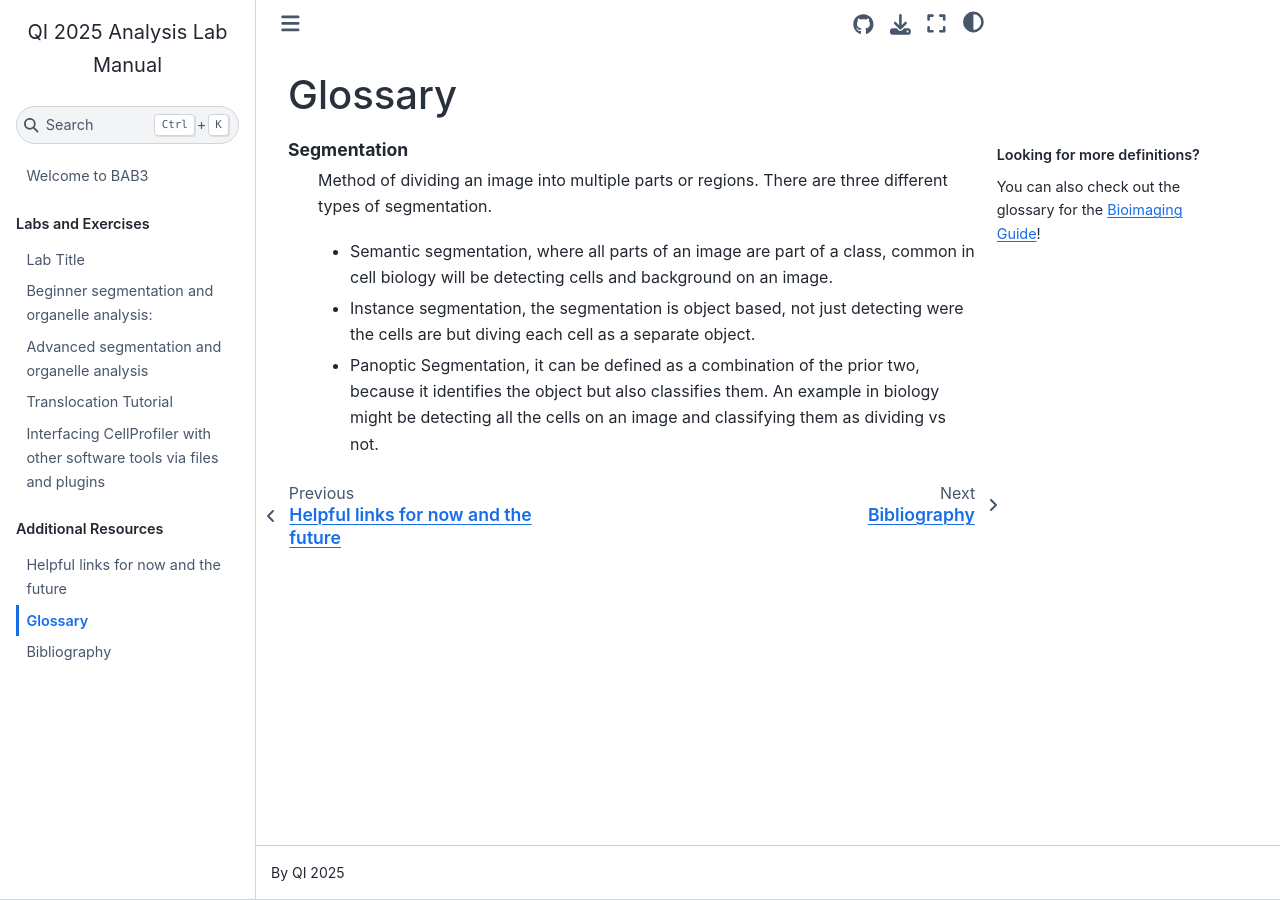
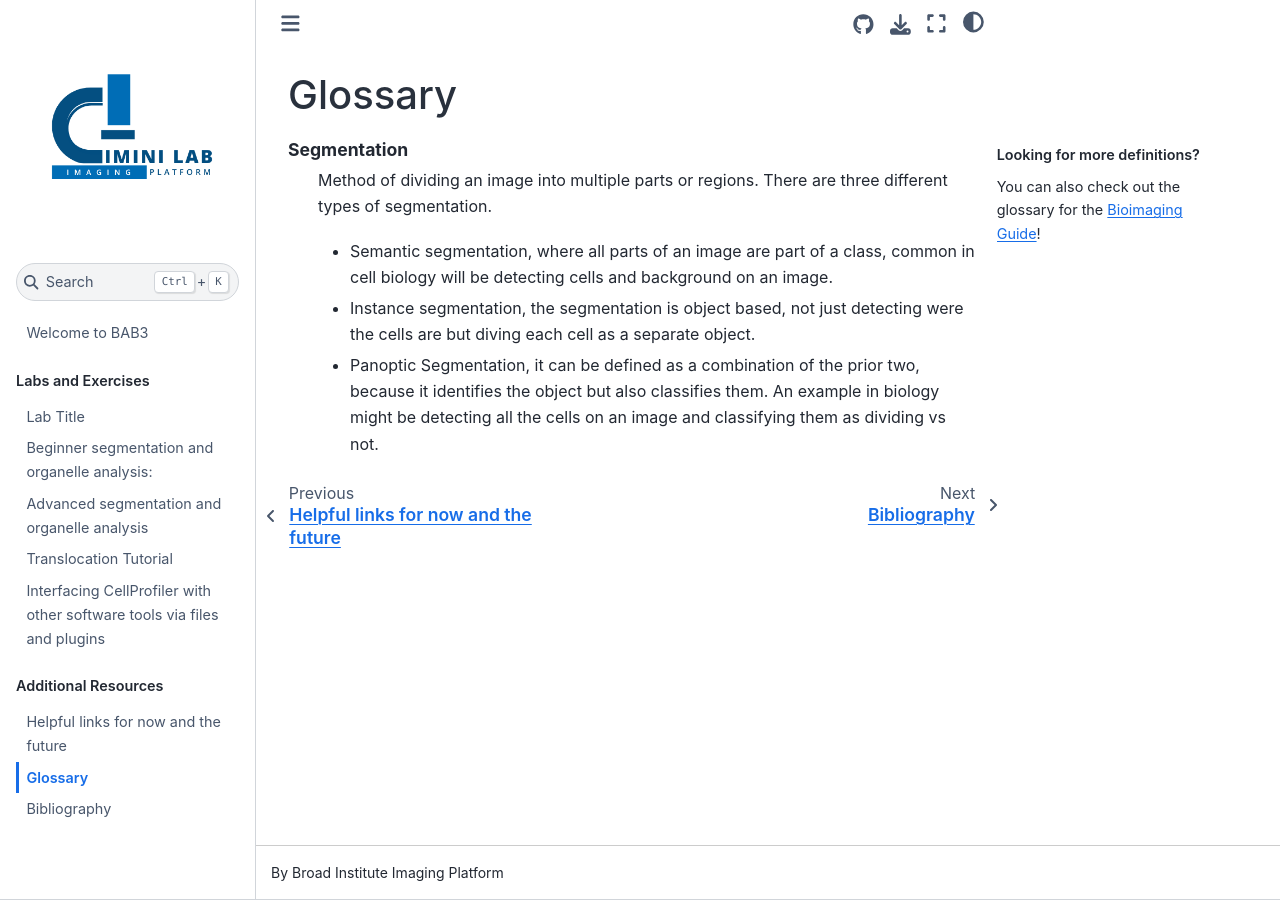
Before and after one commit to broadinstitute/BAB3, a Jupyter Book: the page built from docs/glossary.md, in a window 1280 px wide. Built offline with Jupyter Book 1.0.4 settings and Sphinx 7.4.7 and the Sphinx Book theme 1.1.4, drawn with Linux system fonts in a browser that asks for light colours.

Commit message:
fix config

```diff
--- a/docs/_config.yml
+++ b/docs/_config.yml
@@ -5,10 +5,10 @@
 
 #######################################################################################
 # Book settings
-title                       : QI 2025 Analysis Lab Manual  # The title of the book. Will be placed in the left navbar.
-author                      : QI 2025 # The author of the book
+title                       : BAB3 (Bioimage Analysis Beginnings Broad Bootcamp) Lab Manual  # The title of the book. Will be placed in the left navbar.
+author                      : Broad Institute Imaging Platform # The author of the book
 copyright                   : ""  # Copyright year to be placed in the footer
-logo                        : image001.png  # A path to the book logo
+logo                        : CLab_Square.png  # A path to the book logo
 
 # Force re-execution of notebooks on each build.
 # See https://jupyterbook.org/content/execute.html
@@ -26,8 +26,8 @@ bibtex_bibfiles:
 
 # Information about where the book exists on the web
 repository:
-  url: https://github.com/QI-CSHL/QuantLabs2025  # Online location of your book
-  path_to_book: qi_2025_analysis_lab_manual  # Optional path to your book, relative to the repository root
+  url: https://github.com/broadinstitute/BAB3 # Online location of your book
+  path_to_book: docs  # Optional path to your book, relative to the repository root
   branch: main  # Which branch of the repository should be used when creating links (optional)
 
 # Add GitHub buttons to your book
```
